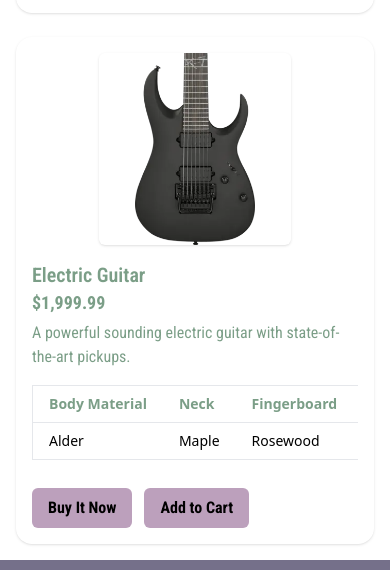
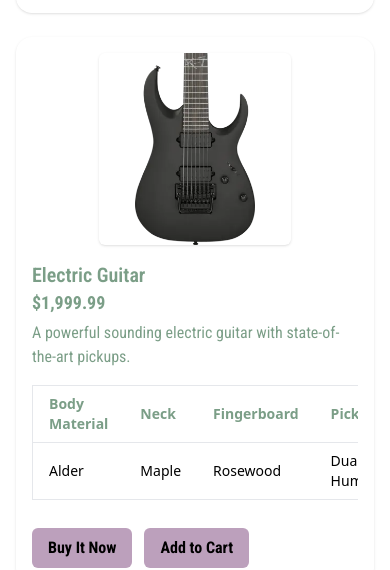
Before and after one commit to willcollins-05/web-design-project, a plain HTML site: page product.html in a window 390 px wide. Shown: the part 1393-1963 px from the top of the page. Drawn offline with nearby package versions, Linux system fonts and the light colour scheme.

Commit message:
Improved Responsiveness

```diff
--- a/product.html
+++ b/product.html
@@ -200,26 +200,26 @@
                     A powerful sounding electric guitar with state-of-the-art
                     pickups.
                   </p>
-                  <div class="my-4">
-                    <table class="w-full max-w-full text-sm text-left border">
+                  <div class="my-4 overflow-x-auto">
+                    <table class="min-w-full text-sm text-left border">
                       <thead class="text-green">
                         <tr class="border-b">
-                          <th class="px-4 py-2 whitespace-nowrap">Body Material</th>
-                          <th class="px-4 py-2 whitespace-nowrap">Neck</th>
-                          <th class="px-4 py-2 whitespace-nowrap">Fingerboard</th>
-                          <th class="px-4 py-2 whitespace-nowrap">Pickups</th>
-                          <th class="px-4 py-2 whitespace-nowrap">Scale Length</th>
-                          <th class="px-4 py-2 whitespace-nowrap">Finish</th>
+                          <th class="px-4 py-2">Body Material</th>
+                          <th class="px-4 py-2">Neck</th>
+                          <th class="px-4 py-2">Fingerboard</th>
+                          <th class="px-4 py-2">Pickups</th>
+                          <th class="px-4 py-2">Scale Length</th>
+                          <th class="px-4 py-2">Finish</th>
                         </tr>
                       </thead>
                       <tbody>
                         <tr>
-                          <td class="px-4 py-2 whitespace-nowrap">Alder</td>
-                          <td class="px-4 py-2 whitespace-nowrap">Maple</td>
-                          <td class="px-4 py-2 whitespace-nowrap">Rosewood</td>
-                          <td class="px-4 py-2 whitespace-nowrap">Dual Humbuckers</td>
-                          <td class="px-4 py-2 whitespace-nowrap">25.5 in</td>
-                          <td class="px-4 py-2 whitespace-nowrap">Matte Black</td>
+                          <td class="px-4 py-2">Alder</td>
+                          <td class="px-4 py-2">Maple</td>
+                          <td class="px-4 py-2">Rosewood</td>
+                          <td class="px-4 py-2">Dual Humbuckers</td>
+                          <td class="px-4 py-2">25.5 in</td>
+                          <td class="px-4 py-2">Matte Black</td>
                         </tr>
                       </tbody>
                     </table>
```
